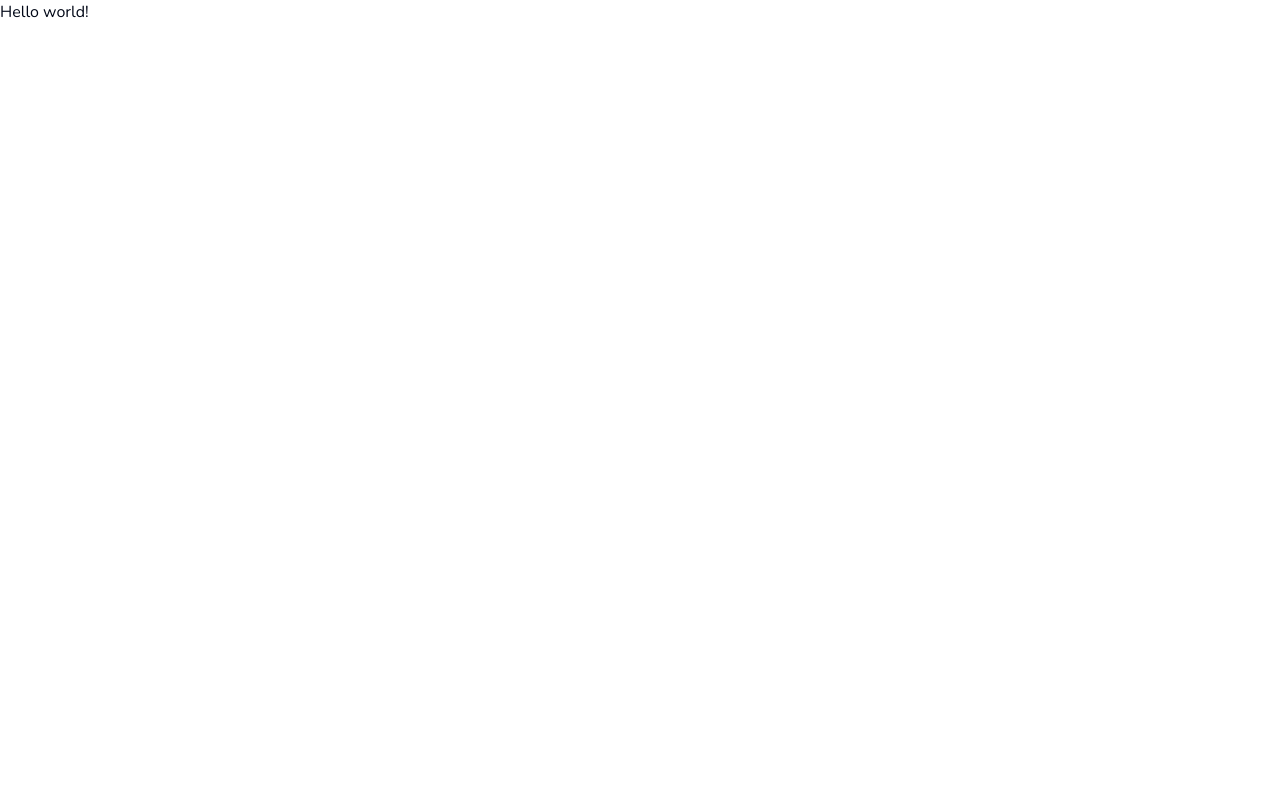
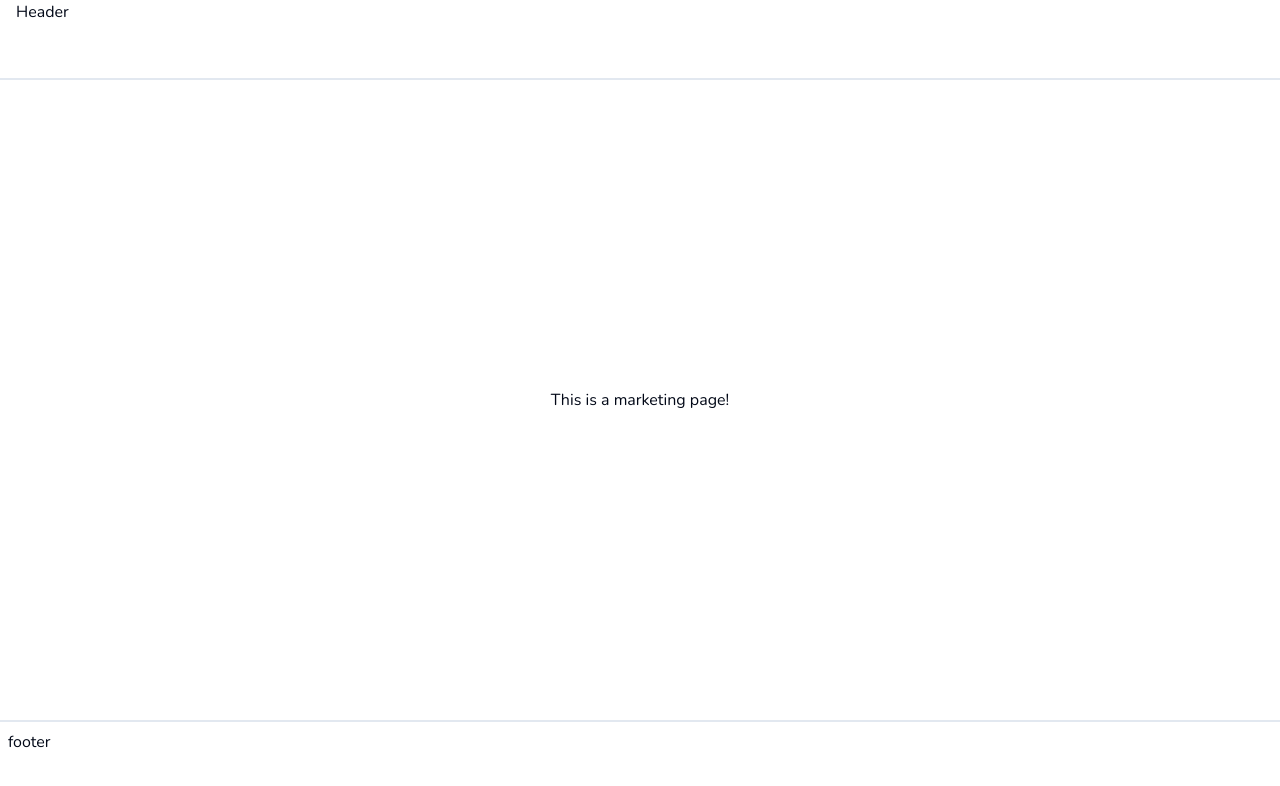
Before and after one commit to opanchen/nextjs-lingo, a Next.js app: page / in a window 1280 px wide. Shown: the top 786 px of the page. Built offline with nearby package versions, Linux system fonts and the light colour scheme.

Commit message:
create marketing/landing layout skeleton

```diff
--- /dev/null
+++ b/app/(marketing)/footer.tsx
@@ -0,0 +1,7 @@
+export const Footer = () => {
+  return (
+    <footer className="hidden lg:block h-20 w-full border-t-2 border-slate-200 p-2">
+      footer
+    </footer>
+  );
+};
--- /dev/null
+++ b/app/(marketing)/header.tsx
@@ -0,0 +1,7 @@
+export const Header = () => {
+  return (
+    <header className="h-20 w-full border-b-2 border-slate-200 px-4">
+      Header
+    </header>
+  );
+};
--- /dev/null
+++ b/app/(marketing)/layout.tsx
@@ -0,0 +1,16 @@
+import { Header } from "./header";
+import { Footer } from "./footer";
+
+const MarketingLayout = ({ children }: { children: React.ReactNode }) => {
+  return (
+    <div className="min-h-screen flex flex-col">
+      <Header />
+      <main className="flex-1 flex flex-col items-center justify-center">
+        {children}
+      </main>
+      <Footer />
+    </div>
+  );
+};
+
+export default MarketingLayout;
--- /dev/null
+++ b/app/(marketing)/page.tsx
@@ -0,0 +1,3 @@
+export default function Home() {
+  return <div>This is a marketing page!</div>;
+}
--- a/app/page.tsx
+++ /dev/null
@@ -1,3 +0,0 @@
-export default function Home() {
-  return <div>Hello world!</div>;
-}
```
